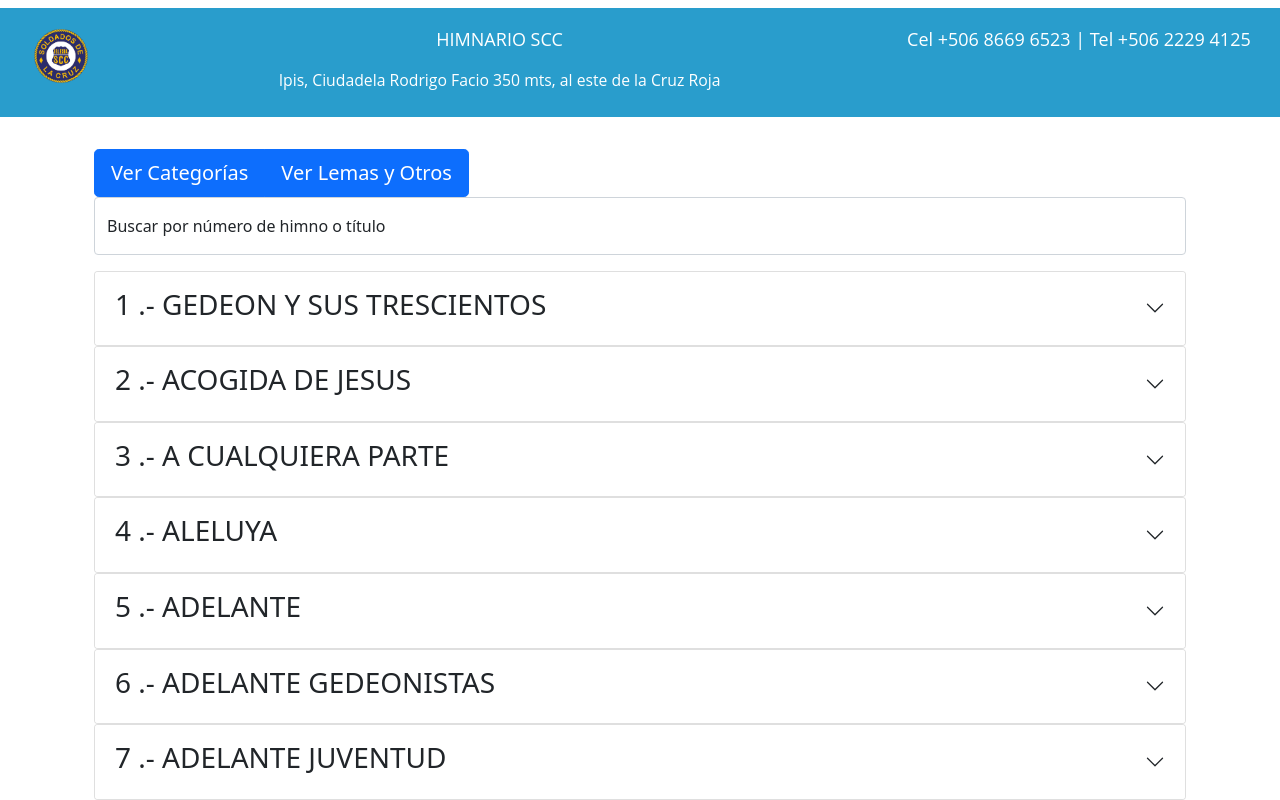
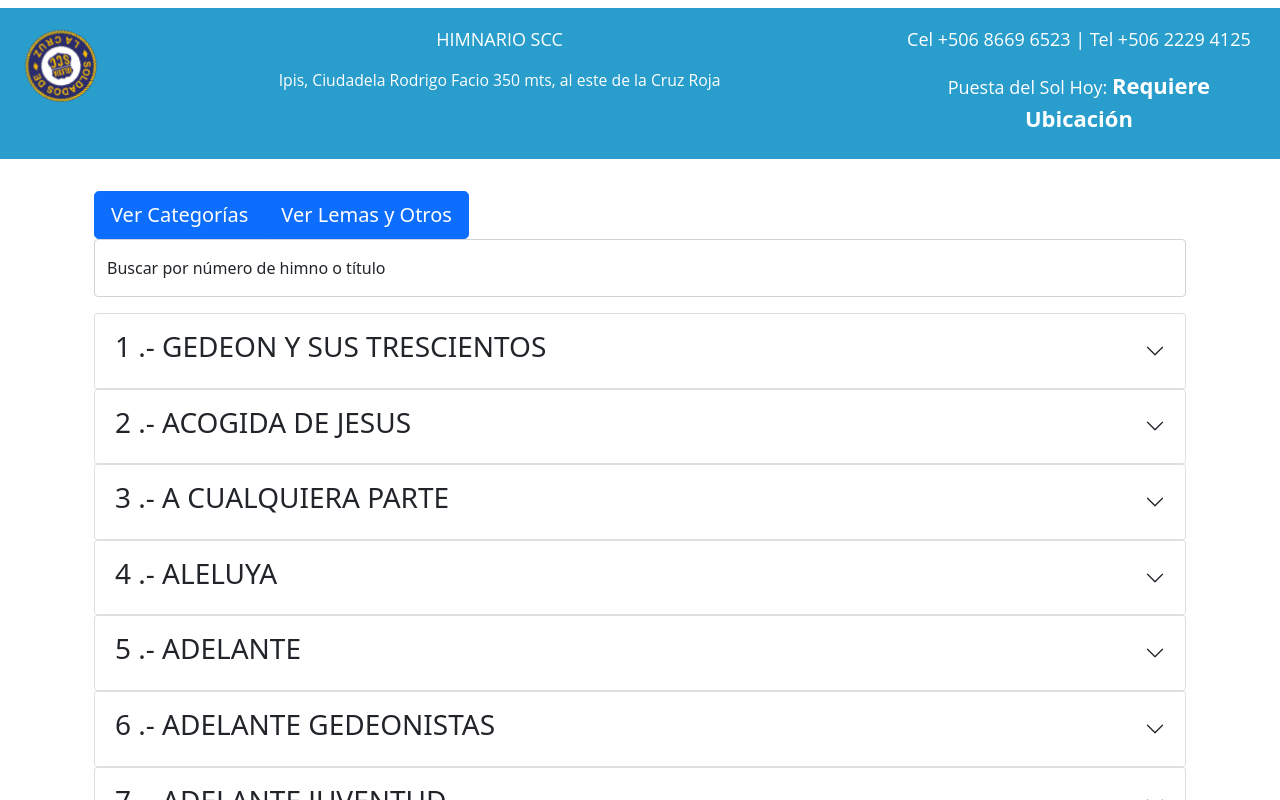
Before and after one commit to jromeroblessed/anthem-master, a React (Create React App) app: page / in a window 1280 px wide. Shown: the top 800 px of the page. Built offline with nearby package versions, Linux system fonts and the light colour scheme; no server answers.

Commit message:
ajustes adicionales

```diff
--- a/package.json
+++ b/package.json
@@ -10,6 +10,7 @@
     "axios": "^0.27.2",
     "bootstrap": "^5.1.3",
     "gh-pages": "^4.0.0",
+    "moment": "^2.29.4",
     "react": "^18.2.0",
     "react-dom": "^18.2.0",
     "react-pdf": "^5.7.2",
--- a/src/App.css
+++ b/src/App.css
@@ -31,8 +31,8 @@ pre {
 }
 
 .tinyl {
-  width:60px;
-  height:60px;
+  width:80px;
+  height:80px;
   position: static;
     top: 0;
     bottom: 0;
@@ -61,14 +61,19 @@ pre {
   justify-content: center;
 }
 
+.red {
+  font-size: 22px;
+
+}
+
 .App-logo {
   height: 40vmin;
   pointer-events: none;
 }
 
 @media (prefers-reduced-motion: no-preference) {
-  .App-logo {
-    animation: App-logo-spin infinite 20s linear;
+  .tinyl {
+    animation: App-logo-spin infinite 2s linear;
   }
 }
 
--- a/src/App.js
+++ b/src/App.js
@@ -2,6 +2,7 @@ import './App.css';
 // components
 //import Profile from './components/Profile'
 import HymnalList from './components/HymnalList'
+import Header from './components/Header'
 // context
 import HymnalState from './context/Hymnal/HymnalState'
 //BOOTSTRAPP
@@ -12,32 +13,7 @@ import logo from './resources/sccc.png';
 function App() {
   return (
     <HymnalState>
-      <nav className="navbar navbar-custom navbar-fixed-top" role="navigation">
-        <div className="top-area">
-            <div className="container-fluid ">
-              <div className="row p-2">
-                <div className="col-sm-2 col-md-1 text-center">
-                  <img src={logo} className="fixed-middle tinyl " alt="" />
-                </div>
-                <div className="col-sm-10 col-md-11">
-                  <div className="row">
-                    <div className="col-sm-8 col-md-8">
-                      <center>
-                        <p className="bold text-left">HIMNARIO SCC </p>
-                        <small><p className="bold text-left">Ipis, Ciudadela Rodrigo Facio 350 mts, al este de la Cruz Roja </p></small>
-                      </center>
-                    </div>
-                    <div className="col-sm-4 col-md-4 ">
-                      <center >
-                        <p className="bold">Cel +506 8669 6523 | Tel +506 2229 4125</p>
-                      </center>
-                    </div>
-                  </div>
-                </div>
-              </div>
-            </div>
-        </div>
-      </nav>
+     <Header/>
      <div className='container p-4 '>
        <div className="row">
          <div className="col-md-12">
--- /dev/null
+++ b/src/components/Header.js
@@ -0,0 +1,66 @@
+import React, {useEffect, useContext, useState} from 'react'
+import logo from '../resources/sccc.png';
+import HymnalContext from '../context/Hymnal/HymnalContext'
+import moment from 'moment';
+
+export default function Header() {
+  //const hymnalContext = useContext(HymnalContext);
+  const hSunset = (hour) => {
+    let l = !!hour ? moment(hour,"HH:mm:ss").add(moment().utcOffset()/60,'hour').format("hh:mm:ss") : "Requiere Ubicación";
+    return l;
+  }
+  const { sunset, getSunset} = useContext(HymnalContext);
+  const [location, setLocation] = useState({});
+  useEffect(() => {
+    const locat = async () => {
+       navigator.geolocation.getCurrentPosition(
+        async function (position) {
+          //console.log(position);
+          await getSunset({
+            longitude: position.coords.longitude,
+            latitude: position.coords.latitude,
+          }).then(res => {
+            setLocation(res)
+          });
+        },
+        function (error) {
+          console.error("Error Code = " + error.code + " - " + error.message);
+        },
+        {
+          enableHighAccuracy: true,
+        }
+      );
+    }
+    locat();
+  }, []);
+
+  return (
+    <nav className="navbar navbar-custom navbar-fixed-top" role="navigation">
+        <div className="top-area">
+            <div className="container-fluid ">
+              <div className="row p-2">
+                <div className="col-sm-2 col-md-1 text-center">
+                  <img src={logo} className="fixed-middle tinyl " alt="" />
+                </div>
+                <div className="col-sm-10 col-md-11">
+                  <div className="row">
+                    <div className="col-sm-8 col-md-8">
+                      <center>
+                        <p className="bold text-left">HIMNARIO SCC</p>
+                        <small><p className="bold text-left">Ipis, Ciudadela Rodrigo Facio 350 mts, al este de la Cruz Roja </p></small>
+                      </center>
+                    </div>
+                    <div className="col-sm-4 col-md-4 ">
+                      <center >
+                        <p className="bold">Cel +506 8669 6523 | Tel +506 2229 4125</p>
+                        <p className="bold">Puesta del Sol Hoy: <b className='red'>{hSunset(sunset.sunset)}</b></p>
+                      </center>
+                    </div>
+                  </div>
+                </div>
+              </div>
+            </div>
+        </div>
+      </nav>
+  )
+}
--- a/src/components/HymnalList.js
+++ b/src/components/HymnalList.js
@@ -14,7 +14,6 @@ import mesa from '../resources/Mesa_de_Fe.pdf';
 //import regla from '../resources/ReglamentoOperativo.pdf';
 import Profile from './Profile'
 const HymnalList = () => {
-
   const { getAnthem} = useContext(HymnalContext);
   const [textSize, setTextSize] = useState(18);
   const [Himnal, setHimnal] = useState(hymnal);
@@ -23,6 +22,7 @@ const HymnalList = () => {
   const [numPages, setNumPages] = useState(null);
   const [pageNumber, setPageNumber] = useState(1);
   const [doc, setDocument] = useState(null);
+
   const dayOfYear = () => {
     let date = new Date();
     return Math.floor(( date- new Date(date.getFullYear(), 0, 0)) / (1000 * 60 * 60 * 24));
@@ -48,7 +48,7 @@ const HymnalList = () => {
     if(!!search){
       setHimnal(hymnal.filter(
         (coin) =>
-          coin.title.toLowerCase().includes(search) ||
+          coin.title.includes(search.toUpperCase()) ||
           coin.id.toString().includes(search) ||
           coin.anthem.toLowerCase().includes(search)
       ));
@@ -77,7 +77,7 @@ const HymnalList = () => {
     </div>
     <div className="form-floating mb-3">
       <input className="form-control" id="myInput" type="text" onChange={text => setsearch(text.target.value)} placeholder="Search.."/>
-      <label htmlFor="floatingInput">Buscar por número de himno o título</label>
+      <label htmlFor="floatingInput">Buscar por número de himno o título </label>
     </div>
     <div className='list-group h-100'>
       {
--- a/src/context/Hymnal/HymnalReducer.js
+++ b/src/context/Hymnal/HymnalReducer.js
@@ -1,4 +1,4 @@
-import { GET_HYMNAL, GET_ANTHEM } from '../types';
+import { GET_HYMNAL, GET_ANTHEM, GET_SUNSET } from '../types';
 
 export default (state, action) => {
   const { payload, type } = action;
@@ -14,6 +14,11 @@ export default (state, action) => {
         ...state,
         selectedAnthem: payload,
       };
+      case GET_SUNSET:
+      return {
+        ...state,
+        sunset: payload,
+      };
     default:
       return state;
   }
--- a/src/context/Hymnal/HymnalState.js
+++ b/src/context/Hymnal/HymnalState.js
@@ -2,7 +2,7 @@
 import React, {useReducer} from 'react'
 import HymnalReducer from './HymnalReducer'
 import HymnalContext from './HymnalContext'
-//import axios from "axios";
+import axios from "axios";
 import {hymnal} from "../../resources/himn";
 
 
@@ -10,6 +10,7 @@ import {hymnal} from "../../resources/himn";
 const HymnalState = (props) => {
   const initialState = {
     hymnal:[],
+    sunset: {},
     selectedAnthem: null
   }
 
@@ -31,12 +32,23 @@ const HymnalState = (props) => {
     })
   }
 
+  const getSunset = async (position) => {
+    const res = await axios.get(`https://api.sunrise-sunset.org/json?lat=${position.latitude}&lng=${position.longitude}`);
+    const data = res.data.results;
+    dispatch({
+      type: 'GET_SUNSET',
+      payload: data
+    })
+  }
+
   return (
     <HymnalContext.Provider value={{
       hymnal: state.hymnal,
+      sunset: state.sunset,
       selectedAnthem: state.selectedAnthem,
       getHymnal,
-      getAnthem
+      getAnthem,
+      getSunset,
     }}>
       {props.children}
     </HymnalContext.Provider>
--- a/src/context/types.js
+++ b/src/context/types.js
@@ -1,2 +1,3 @@
 export const GET_HYMNAL = 'GET_HYMNAL'
 export const GET_ANTHEM = 'GET_ANTHEM'
+export const GET_SUNSET = 'GET_SUNSET'
```
Also changed, not shown: src/resources/himn.js, 1 other file (tests, documents, lock files or other folders).
